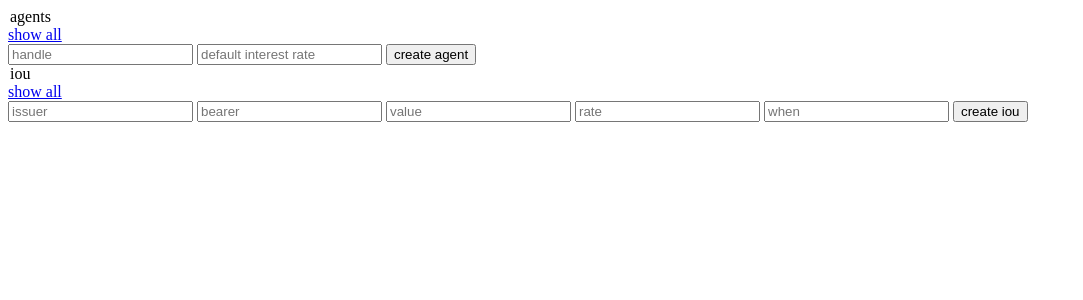
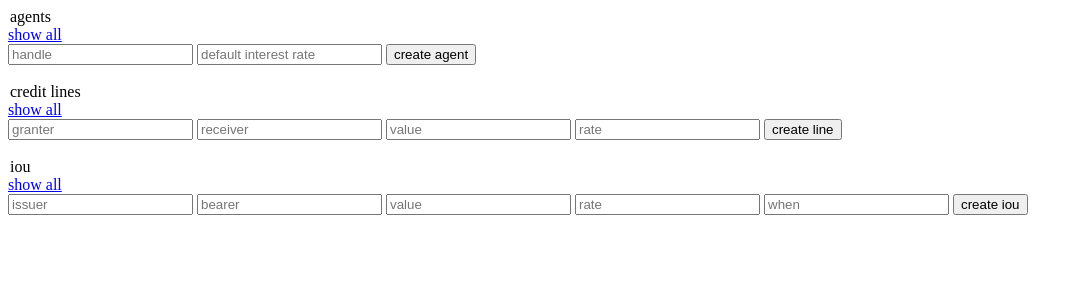
Before and after one commit to fiatjaf/shares, a Flask app: page / in a window 1280 px wide. Shown: the top 300 px of the page, without its empty margins (0-1083 px from the left). Run offline with Flask 2, Linux system fonts and the light colour scheme.

Commit message:
credit lines

```diff
--- a/main.py
+++ b/main.py
@@ -63,7 +63,66 @@ def agents_that_owe(agent_handle):
 def agents_owed_by(agent_handle):
     pass
 
-@app.route('/ious/<owes>/=>/<to>/', methods=['POST', 'GET'])
+@app.route('/lines/<granter>/->/<receiver>/', methods=['GET', 'PUT'])
+@app.route('/lines/', methods=['GET', 'POST'])
+def lines(granter=None, receiver=None):
+    if granter and receiver:
+        def get():
+            r = graph.request('''
+                MATCH (g:Agent {handle:{GRANTER_HANDLE}})
+                MATCH (r:Agent {handle:{RECEIVER_HANDLE}})
+                MATCH (g)-[l:GRANTS]->(r)
+                RETURN g, l, r
+            ''',
+                GRANTER_HANDLE=granter,
+                RECEIVER_HANDLE=receiver
+            )
+
+            line = r.rows[0].l
+            line['granter'] = granter
+            line['receiver'] = receiver
+
+            return jsonify(line)
+        def put():
+            pass
+    else:
+        def get():
+            r = graph.request('''
+                MATCH (g)-[l:GRANTS]->(r)
+                RETURN g, l, r
+            ''')
+
+            lines = []
+            for row in r.rows:
+                line = row.l
+                line['granter'] = row.g['handle']
+                line['receiver'] = row.r['handle']
+                lines.append(line)
+
+            return jsonify({'lines': lines})
+        def post():
+            granter = request.form['granter']
+            receiver = request.form['receiver']
+            r = graph.request('''
+                MATCH (g:Agent {handle:{GRANTER_HANDLE}})
+                MATCH (r:Agent {handle:{RECEIVER_HANDLE}})
+                MERGE (g)-[line:GRANTS]->(r)
+                ON CREATE SET line.value = {VAL}
+                            , line.rate = {RATE}
+                ON MATCH SET  line.value = {VAL}
+                            , line.rate = {RATE}
+                RETURN line
+            ''',
+                GRANTER_HANDLE=granter,
+                RECEIVER_HANDLE=receiver,
+                VAL=int(request.form.get('value') or 0),
+                RATE=float(request.form.get('rate') or 0)
+            )
+            return redirect('/lines/' + granter + '/->/' + receiver)
+
+    return locals()[request.method.lower()]()
+
+@app.route('/ious/<owes>/->/<to>/', methods=['POST', 'GET'])
 @app.route('/ious/<iou_id>/', methods=['PUT', 'GET'])
 @app.route('/ious/', methods=['POST', 'GET'])
 def ious(owes=None, to=None, iou_id=None):
@@ -108,11 +167,10 @@ def ious(owes=None, to=None, iou_id=None):
                 ious.append(iou)
             return jsonify({'ious': ious})
         def post():
-            print (dateparse(request.form.get('issued_at')) or datetime.date.today()).isoformat()
             r = graph.request('''
                 MATCH (i:Agent {handle:{ISSUER_HANDLE}})
                 MATCH (b:Agent {handle:{BEARER_HANDLE}})
-                OPTIONAL MATCH (b)-[line:Line]->(i)
+                OPTIONAL MATCH (b)-[line:GRANTS]->(i)
                 CREATE (iou:IOU {
                     id: {ID},
                     issued_at: {DATE},
--- a/templates/index.html
+++ b/templates/index.html
@@ -7,6 +7,21 @@
   <input name=default_rate placeholder='default interest rate'>
   <button type=submit>create agent</button>
 </form>
+
+<br>
+
+<form method=post action=/lines/>
+<legend>credit lines</legend>
+  <a href="/lines/">show all</a><br>
+  <input name=granter placeholder=granter>
+  <input name=receiver placeholder=receiver>
+  <input name=value placeholder=value>
+  <input name=rate placeholder=rate>
+  <button type=submit>create line</button>
+</form>
+
+
+<br>
 
 <form method=post action=/ious/>
 <legend>iou</legend>
```
